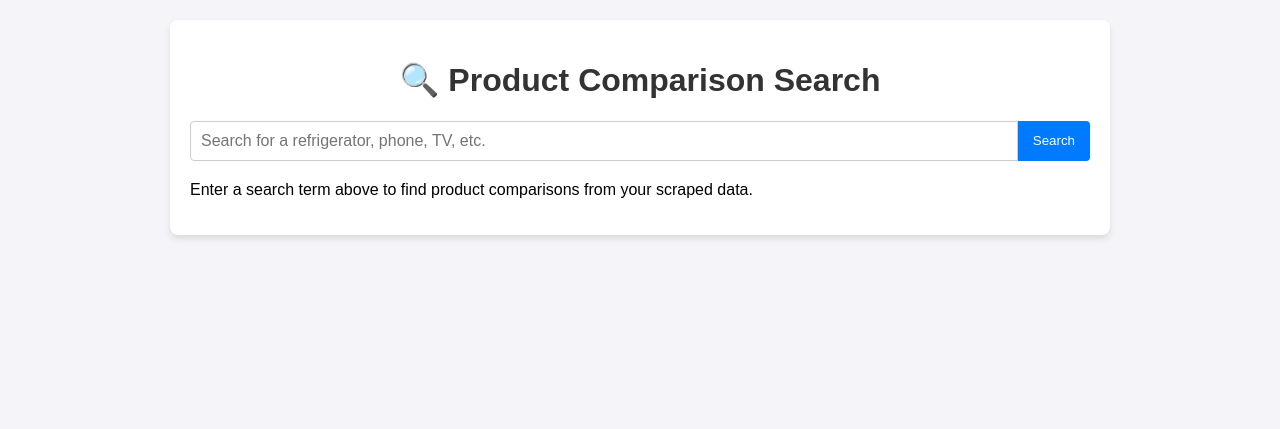
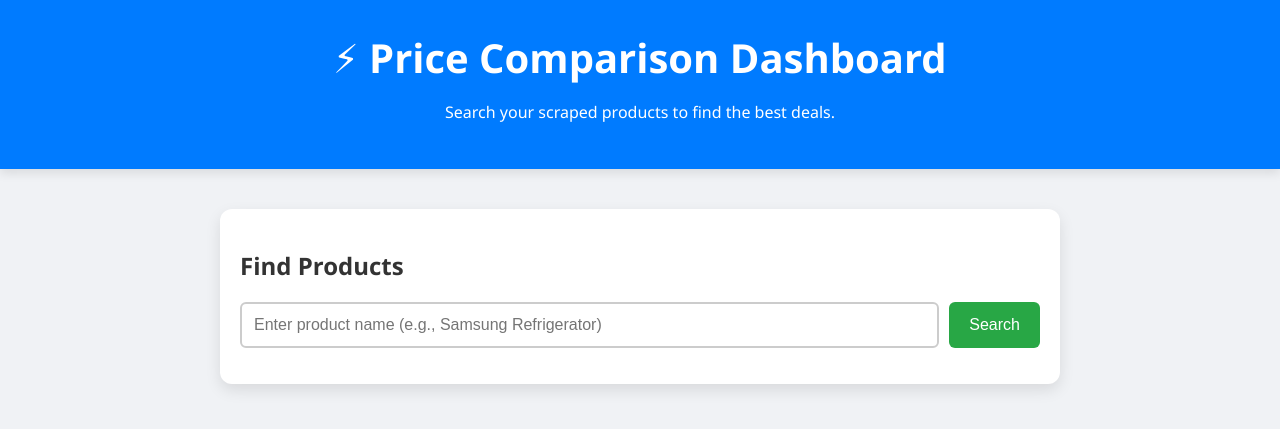
Before and after one commit to Zajic31/Elektro-Scraper, a Flask app: page / in a window 1280 px wide. Shown: the top 429 px of the page. Run offline with Flask 3, Linux system fonts and the light colour scheme.

Commit message:
cleaner frontend, adding css and js files

```diff
--- a/Scraper/app.py
+++ b/Scraper/app.py
@@ -1,63 +1,56 @@
 import sqlite3
-from flask import Flask, render_template, request
+from flask import Flask, render_template, request, jsonify # Import jsonify here
 
 # Initialize Flask application
 app = Flask(__name__)
 
-# --- Database Interaction Function ---
+# --- Database Interaction Function (Same as before) ---
 def search_database(query):
     """Searches the SQLite database for products matching the query."""
 
-    # 1. Connect to the database file
-    # Ensure this path matches the file created by your Scrapy pipeline
     conn = sqlite3.connect('comparison_data.db')
     cur = conn.cursor()
 
-    # 2. Define the search SQL query
-    # It searches for the query string in the 'title' column (case-insensitive)
     sql_query = """
         SELECT title, price, rating, link, source_site
         FROM products
         WHERE title LIKE ?
     """
 
-    # 3. Execute the query
-    # The '%' symbols allow for partial matching
     search_term = f'%{query}%'
     cur.execute(sql_query, (search_term,))
 
-    # 4. Fetch all results
-    results = cur.fetchall()
+    # Fetch results and include column names for better JSON structure
+    columns = [desc[0] for desc in cur.description]
+    results = [dict(zip(columns, row)) for row in cur.fetchall()]
 
-    # 5. Close the connection
     conn.close()
 
     return results
 
 # --- Flask Routes (URLs) ---
 
-@app.route('/', methods=['GET', 'POST'])
+@app.route('/', methods=['GET'])
 def index():
-    """Handles the home page, search form submission, and displays results."""
+    """Handles the initial home page load (GET request)."""
+    # Only render the HTML template; search happens via AJAX now.
+    return render_template('index.html')
 
-    results = []
-    search_query = ""
 
-    if request.method == 'POST':
-        # Get the search term from the submitted form
-        search_query = request.form.get('search_item', '').strip()
-        if search_query:
-            # Run the search function
-            results = search_database(search_query)
+# --- NEW DYNAMIC SEARCH ROUTE ---
+@app.route('/search', methods=['POST'])
+def search_api():
+    """Handles AJAX POST requests from the front-end and returns JSON data."""
+    # Get the search term from the JSON payload
+    data = request.get_json()
+    search_query = data.get('query', '').strip()
 
-    # Render the HTML template, passing the results and query
-    return render_template(
-        'index.html',
-        results=results,
-        query=search_query
-    )
+    if search_query:
+        results = search_database(search_query)
+        # Return the data as JSON
+        return jsonify({'results': results})
+
+    return jsonify({'results': []}) # Return empty list if query is empty
 
 if __name__ == '__main__':
-    # Run the application
-    # You can access it in your browser at http://127.0.0.1:5000/
     app.run(debug=True)
--- /dev/null
+++ b/Scraper/static/app.js
@@ -0,0 +1,92 @@
+document.getElementById('search-button').addEventListener('click', function() {
+    const query = document.getElementById('search_item').value.trim();
+    const modal = document.getElementById('resultsModal');
+    const modalTitle = document.getElementById('modal-title');
+    const modalBody = document.getElementById('modal-body');
+    const statusMessage = document.getElementById('status-message');
+
+    if (!query) {
+        statusMessage.textContent = "Please enter a search term.";
+        return;
+    }
+
+    // 1. Update status and clear old results
+    statusMessage.textContent = "Searching database...";
+    modalBody.innerHTML = ''; // Clear previous results
+
+    // 2. Make an AJAX POST request to the /search endpoint
+    fetch('/search', {
+        method: 'POST',
+        headers: {
+            'Content-Type': 'application/json',
+        },
+        body: JSON.stringify({ query: query })
+    })
+    .then(response => response.json())
+    .then(data => {
+        const results = data.results;
+
+        // 3. Update Modal Title
+        modalTitle.textContent = `Results for "${query}" (${results.length} found)`;
+
+        // 4. Check for No Results
+        if (results.length === 0) {
+            modalBody.innerHTML = `<p style="text-align: center; color: #dc3545;">No products found matching "${query}".</p>`;
+        } else {
+            // 5. Build Result Cards and append to modal body
+            results.forEach(item => {
+                // Use Intl.NumberFormat for clean currency display (e.g., 53 990 Kč)
+                const priceFormatted = new Intl.NumberFormat('cs-CZ', {
+                    style: 'currency',
+                    currency: 'CZK',
+                    minimumFractionDigits: 0
+                }).format(item.price);
+
+                const card = document.createElement('div');
+                card.className = 'result-card';
+
+                card.innerHTML = `
+                    <div class="details">
+                        <div class="title-site">${item.title}</div>
+                        <div class="site-info">From: ${item.source_site}</div>
+                    </div>
+                    <div class="price-rating">
+                        <div class="price">${priceFormatted}</div>
+                        <div class="rating">Rating:
+                            ${item.rating ? `${item.rating} / 5 ⭐` : 'N/A'}
+                        </div>
+                    </div>
+                    <a href="${item.link}" target="_blank" class="view-link">View</a>
+                `;
+                modalBody.appendChild(card);
+            });
+        }
+
+        // 6. Show the Pop-up
+        modal.style.display = 'block';
+        statusMessage.textContent = "Search complete.";
+
+    })
+    .catch(error => {
+        console.error('Fetch error:', error);
+        statusMessage.textContent = "An error occurred during search.";
+    });
+});
+
+// --- Modal Display Logic ---
+
+// Get the modal and the close button
+const modal = document.getElementById('resultsModal');
+const span = document.getElementsByClassName("close-btn")[0];
+
+// Close the modal when the user clicks on (x)
+span.onclick = function() {
+  modal.style.display = "none";
+}
+
+// Close the modal when the user clicks anywhere outside of it
+window.onclick = function(event) {
+  if (event.target == modal) {
+    modal.style.display = "none";
+  }
+}
--- /dev/null
+++ b/Scraper/static/style.css
@@ -0,0 +1,147 @@
+/* --- General & Layout --- */
+body {
+    font-family: 'Segoe UI', Tahoma, Geneva, Verdana, sans-serif;
+    margin: 0;
+    background-color: #f0f2f5;
+    color: #333;
+}
+.header {
+    background-color: #007bff;
+    color: white;
+    padding: 30px 20px;
+    text-align: center;
+    box-shadow: 0 4px 10px rgba(0, 0, 0, 0.1);
+}
+.header h1 {
+    margin: 0;
+    font-size: 2.5em;
+}
+.main-content {
+    max-width: 800px;
+    margin: 40px auto;
+    padding: 20px;
+    background: white;
+    border-radius: 12px;
+    box-shadow: 0 6px 15px rgba(0, 0, 0, 0.1);
+}
+
+/* --- Search Form --- */
+.search-container {
+    display: flex;
+    gap: 10px;
+}
+#search_item {
+    flex-grow: 1;
+    padding: 12px;
+    border: 2px solid #ccc;
+    border-radius: 6px;
+    font-size: 16px;
+    transition: border-color 0.3s;
+}
+#search_item:focus {
+    border-color: #007bff;
+    outline: none;
+}
+#search-button {
+    padding: 12px 20px;
+    background-color: #28a745;
+    color: white;
+    border: none;
+    border-radius: 6px;
+    cursor: pointer;
+    font-size: 16px;
+    transition: background-color 0.3s;
+}
+#search-button:hover {
+    background-color: #1f7d34;
+}
+
+/* --- Modal (Pop-up) Styling --- */
+.modal {
+    display: none; /* Hidden by default */
+    position: fixed;
+    z-index: 10;
+    left: 0;
+    top: 0;
+    width: 100%;
+    height: 100%;
+    overflow: auto;
+    background-color: rgba(0,0,0,0.6); /* Black w/ opacity */
+    padding-top: 60px;
+}
+.modal-content {
+    background-color: #fefefe;
+    margin: 5% auto; /* 5% from the top and centered */
+    padding: 30px;
+    border-radius: 10px;
+    width: 80%;
+    max-width: 700px;
+    box-shadow: 0 8px 20px rgba(0, 0, 0, 0.2);
+    animation-name: animatetop;
+    animation-duration: 0.4s;
+}
+@keyframes animatetop {
+    from {top: -300px; opacity: 0}
+    to {top: 0; opacity: 1}
+}
+.close-btn {
+    color: #aaa;
+    float: right;
+    font-size: 28px;
+    font-weight: bold;
+}
+.close-btn:hover,
+.close-btn:focus {
+    color: #000;
+    text-decoration: none;
+    cursor: pointer;
+}
+
+/* --- Product Card in Modal --- */
+.result-card {
+    border-bottom: 1px solid #eee;
+    padding: 15px 0;
+    display: flex;
+    align-items: center;
+    justify-content: space-between;
+}
+.result-card:last-child {
+    border-bottom: none;
+}
+.details {
+    flex-grow: 1;
+}
+.title-site {
+    font-weight: 600;
+    font-size: 1.1em;
+    color: #333;
+}
+.site-info {
+    font-size: 0.85em;
+    color: #666;
+}
+.price-rating {
+    text-align: right;
+    margin-left: 20px;
+}
+.price-rating .price {
+    font-size: 1.4em;
+    font-weight: bold;
+    color: #dc3545;
+}
+.price-rating .rating {
+    color: gold;
+    font-weight: 600;
+}
+.view-link {
+    margin-left: 15px;
+    padding: 8px 12px;
+    background-color: #007bff;
+    color: white;
+    text-decoration: none;
+    border-radius: 4px;
+    transition: background-color 0.3s;
+}
+.view-link:hover {
+    background-color: #0056b3;
+}
--- a/Scraper/templates/index.html
+++ b/Scraper/templates/index.html
@@ -3,61 +3,36 @@
 <head>
     <meta charset="UTF-8">
     <meta name="viewport" content="width=device-width, initial-scale=1.0">
-    <title>Product Price Comparison Scraper</title>
-    <style>
-        body { font-family: Arial, sans-serif; margin: 20px; background-color: #f4f4f9; }
-        .container { max-width: 900px; margin: auto; background: #fff; padding: 20px; border-radius: 8px; box-shadow: 0 4px 6px rgba(0,0,0,0.1); }
-        h1 { color: #333; text-align: center; }
-        .search-form { display: flex; margin-bottom: 20px; }
-        .search-form input[type="text"] { flex-grow: 1; padding: 10px; border: 1px solid #ccc; border-radius: 4px 0 0 4px; font-size: 16px; }
-        .search-form button { padding: 10px 15px; background-color: #007bff; color: white; border: none; border-radius: 0 4px 4px 0; cursor: pointer; }
-        .product-list { margin-top: 20px; }
-        .product-card { border: 1px solid #ddd; padding: 15px; margin-bottom: 10px; border-radius: 6px; display: flex; justify-content: space-between; align-items: center; background: #fafafa; }
-        .product-details { flex-grow: 1; }
-        .product-info { font-size: 1.2em; font-weight: bold; color: #007bff; }
-        .product-link a { color: #28a745; text-decoration: none; font-weight: bold; }
-        .price { font-size: 1.5em; color: #dc3545; font-weight: bold; margin-left: 20px; }
-    </style>
+    <title>⚡ Price Comparison Dashboard</title>
+
+    <link rel="stylesheet" href="{{ url_for('static', filename='style.css') }}">
 </head>
 <body>
-    <div class="container">
-        <h1>🔍 Product Comparison Search</h1>
+    <div class="header">
+        <h1>⚡ Price Comparison Dashboard</h1>
+        <p>Search your scraped products to find the best deals.</p>
+    </div>
 
-        <form method="POST" class="search-form">
-            <input type="text" name="search_item" placeholder="Search for a refrigerator, phone, TV, etc." value="{{ query }}">
-            <button type="submit">Search</button>
-        </form>
+    <div class="main-content">
+        <h2>Find Products</h2>
 
-        {% if query and not results %}
-            <p>No results found for "{{ query }}". Try a different search term.</p>
-        {% elif results %}
-            <h2>Results for "{{ query }}" ({{ results | length }} found)</h2>
-            <div class="product-list">
-                {% for item in results %}
-                    <div class="product-card">
-                        <div class="product-details">
-                            <div class="product-info">{{ item[0] }}</div>
-                            <small>Source: <strong>{{ item[4] }}</strong></small>
-                            <br>
-                            <small>Rating:
-                                {% if item[2] %}
-                                    <strong>{{ item[2] }} / 5</strong> ⭐
-                                {% else %}
-                                    N/A
-                                {% endif %}
-                            </small>
-                        </div>
+        <div class="search-container">
+            <input type="text" id="search_item" placeholder="Enter product name (e.g., Samsung Refrigerator)">
+            <button id="search-button">Search</button>
+        </div>
 
-                        <div class="price">{{ "{:,.2f}".format(item[1]) }} Kč</div>
-                        <div class="product-link">
-                            <a href="{{ item[3] }}" target="_blank">View Product</a>
-                        </div>
-                    </div>
-                {% endfor %}
-            </div>
-        {% else %}
-            <p>Enter a search term above to find product comparisons from your scraped data.</p>
-        {% endif %}
+        <p id="status-message" style="margin-top: 15px; color: #666;"></p>
     </div>
+
+    <div id="resultsModal" class="modal">
+        <div class="modal-content">
+            <span class="close-btn">&times;</span>
+            <h2 id="modal-title">Search Results</h2>
+            <div id="modal-body">
+                </div>
+        </div>
+    </div>
+
+    <script src="{{ url_for('static', filename='app.js') }}"></script>
 </body>
 </html>
```
